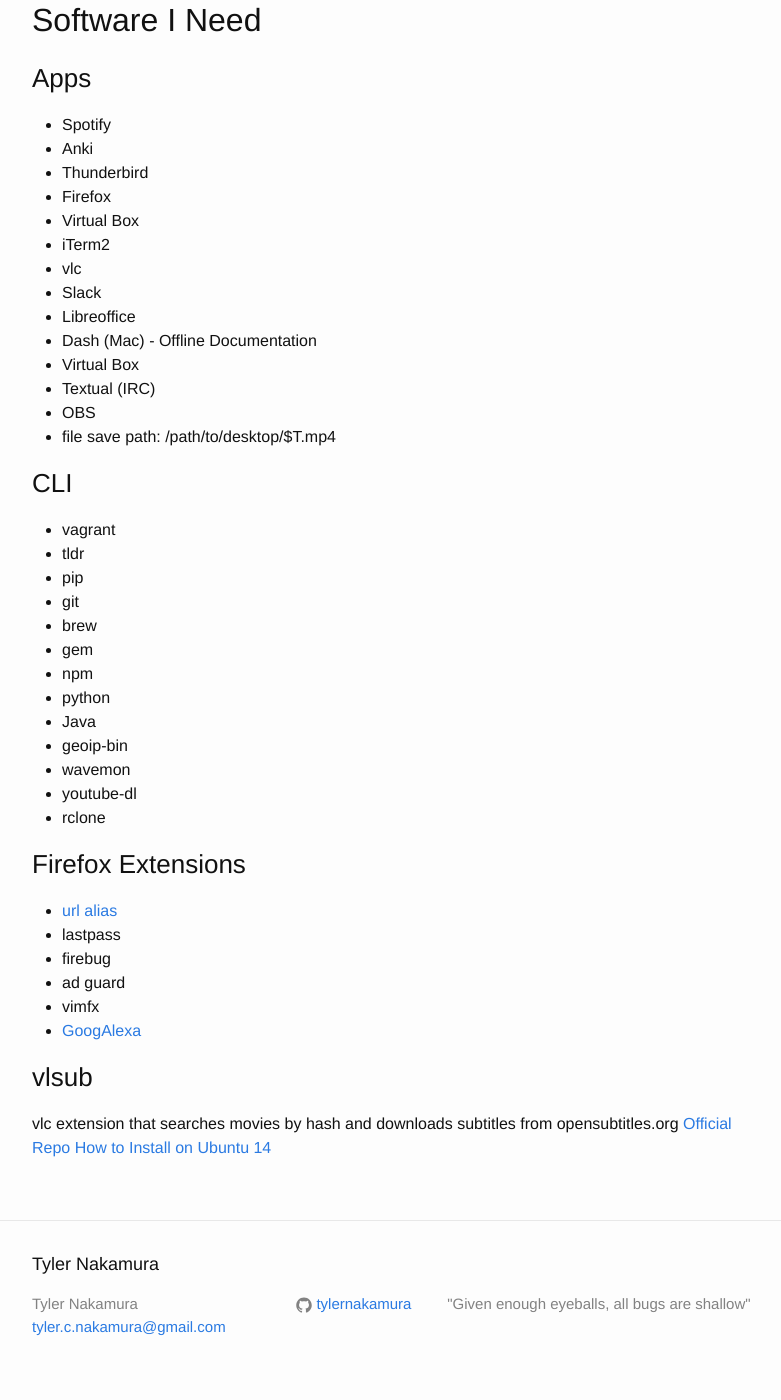
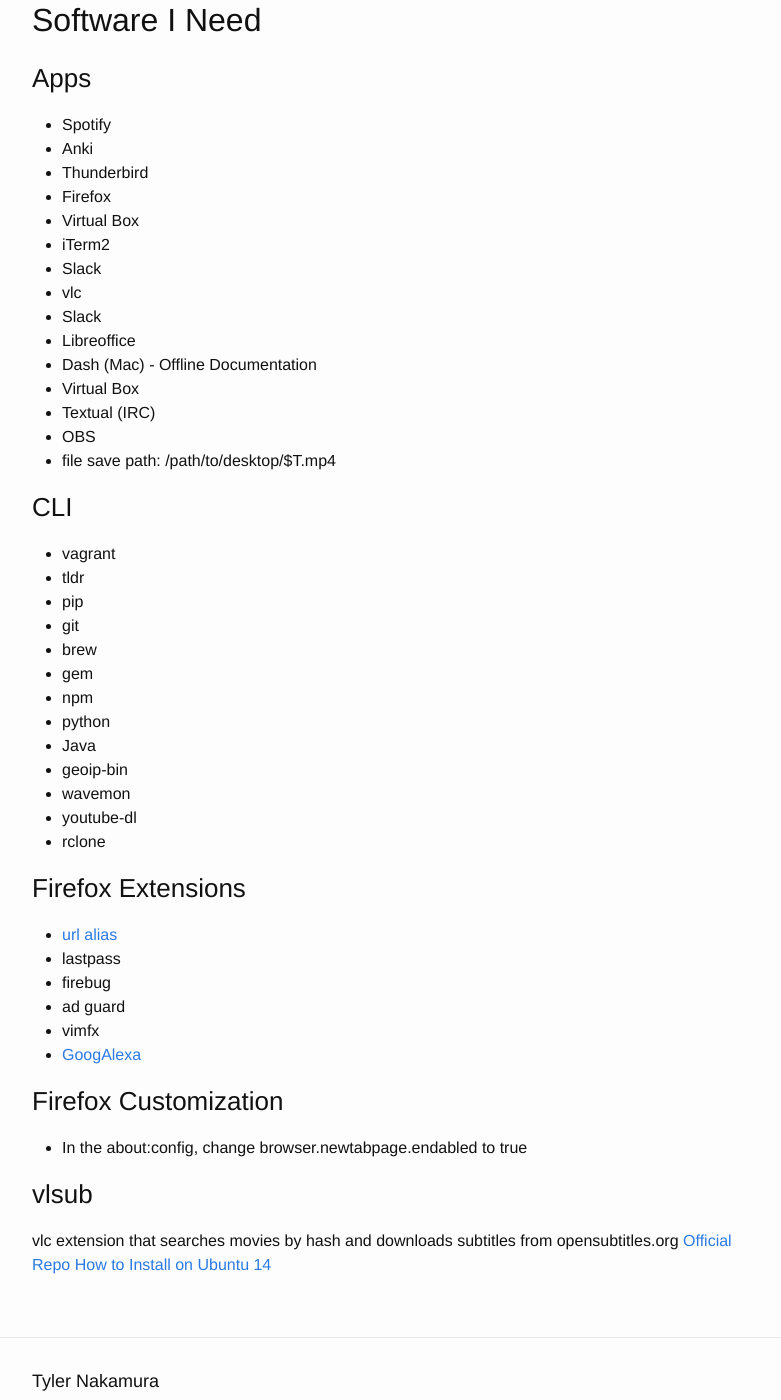
Before and after one commit to ahlim0m/tylernakamura.github.io, a Jekyll site: the page built from _posts/2016-06-01-my-essential-software.markdown, in a window 1280 px wide and 1400 px high, scrolled down 204 px. Shown: the whole window, without its empty margins (238-1019 px from the left). Built offline with Jekyll 4.4.1, drawn with Linux system fonts in a browser that asks for light colours.

Commit message:
rename to software wishlist and make changes to essential software

```diff
--- a/_posts/2016-06-01-my-essential-software.markdown
+++ b/_posts/2016-06-01-my-essential-software.markdown
@@ -15,6 +15,7 @@
 - Firefox
 - Virtual Box
 - iTerm2
+- Slack
 - vlc
 - Slack
 - Libreoffice
@@ -47,6 +48,9 @@
 - vimfx
 - [GoogAlexa](https://addons.mozilla.org/en-US/firefox/addon/googalexa/)
 
+### Firefox Customization
+- In the about:config, change browser.newtabpage.endabled to true
+
 ### vlsub
 vlc extension that searches movies by hash and downloads subtitles from opensubtitles.org
 [Official Repo](https://github.com/exebetche/vlsub)
--- a/_posts/2016-09-06-my-software-suggestions.markdown
+++ b/_posts/2016-09-06-my-software-wishlist.markdown
@@ -10,6 +10,9 @@
 
 ### Lastpass
 - Have the ability to choose priority of auto fill when you have multiple accounts for a single URL (currently alphabetical or order added priority)
+
+### Iterm2
+- ~~When splitting a window or making a new tab, the new window or tab would already be on the working directory.~~ [**WISH GRANTED**](https://coderwall.com/p/9xo7aq/open-up-iterm2-splits-in-current-working-directory)
 
 ### MacOS
 - cmd + tab needs to be faster. I have no idea why its so slow.
```
